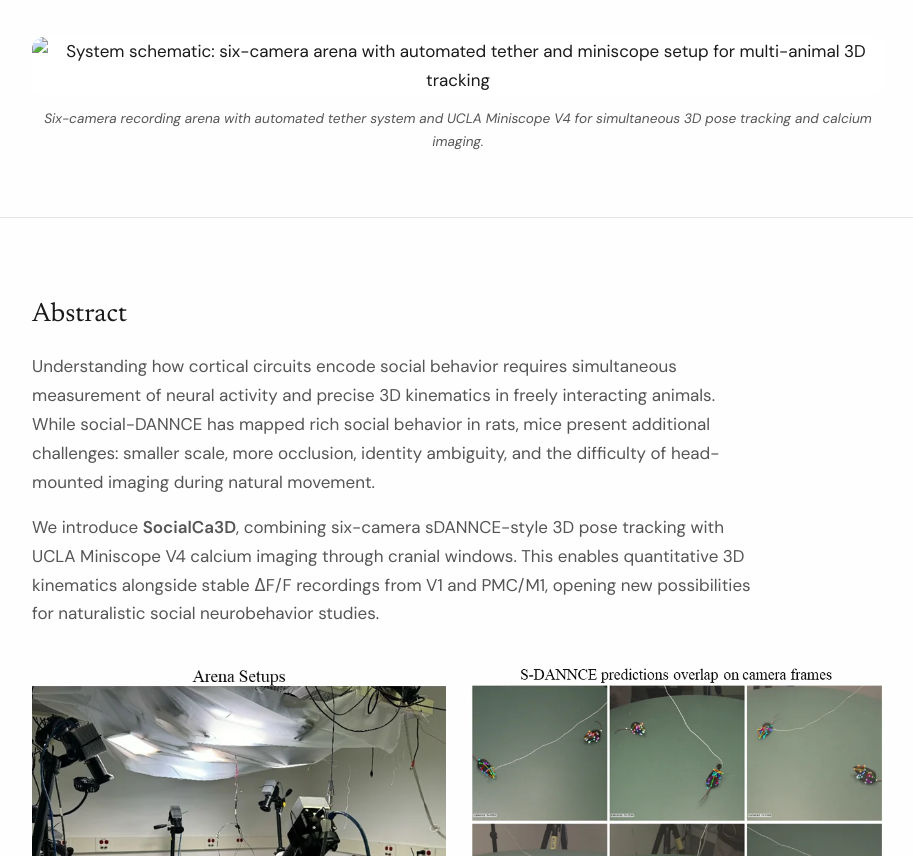
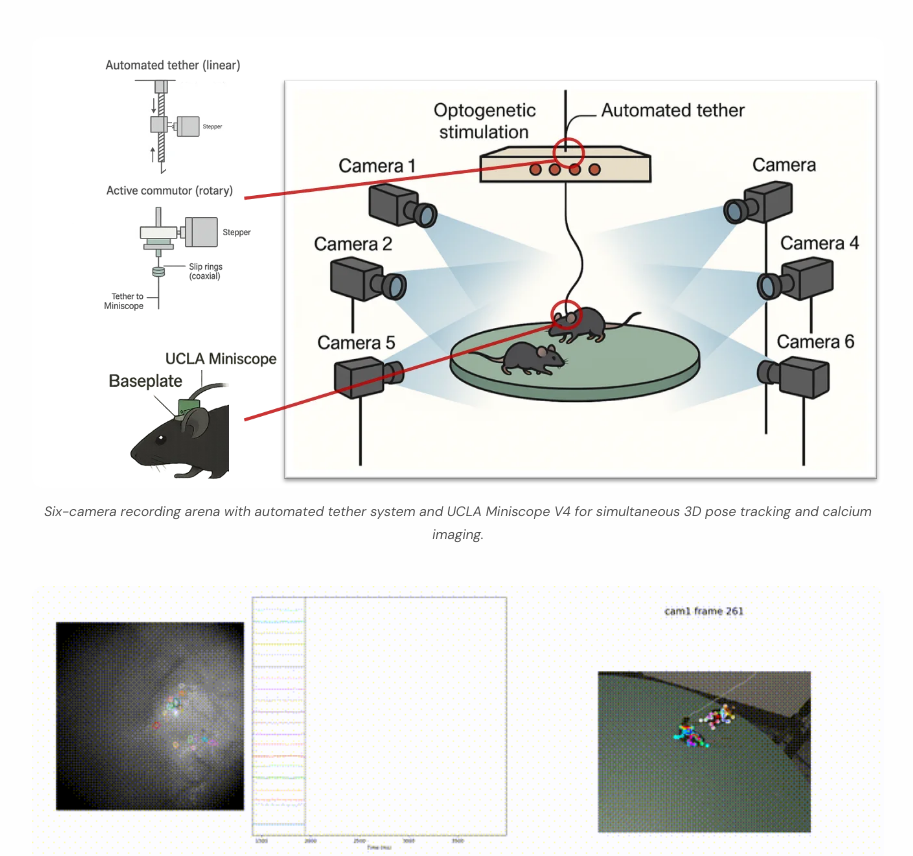
Before and after one commit to gadsfly/social-neural-imaging, a plain HTML site: page index.html in a window 1280 px wide. Shown: the part 396-1252 px from the top of the page, without its empty margins (182-1095 px from the left). Drawn offline with Linux system fonts and the light colour scheme.

Commit message:
revised html and forgot to push...

```diff
--- a/index.html
+++ b/index.html
@@ -535,9 +535,12 @@
             </div>
 
             <div class="hero-figure">
-                <img src="images/system_schematic.png" alt="System schematic: six-camera arena with automated tether and miniscope setup for multi-animal 3D tracking">
+                <img src="images/01_system_schematic.png" alt="System schematic: six-camera arena with automated tether and miniscope setup for multi-animal 3D tracking">
             </div>
             <p class="hero-caption">Six-camera recording arena with automated tether system and UCLA Miniscope V4 for simultaneous 3D pose tracking and calcium imaging.</p>
+            <div class="hero-figure">
+    <img src="images/side_by_side.gif" alt="Example recording showing synchronized behavioral and neural data">
+</div>
         </div>
     </section>
 
@@ -643,7 +646,7 @@
             </div>
 
             <div class="figure">
-                <img src="images/poster_thumbnail.png" alt="Unsupervised behavior clusters from 3D pose embeddings">
+                <img src="images/09_behavior_clusters.png" alt="Unsupervised behavior clusters from 3D pose embeddings">
                 <p class="figure-caption">
                     Unsupervised behavioral clustering from 3D pose embeddings reveals distinct behavioral states including locomotion, grooming, rearing, sniffing, and idle periods.
                 </p>
```
